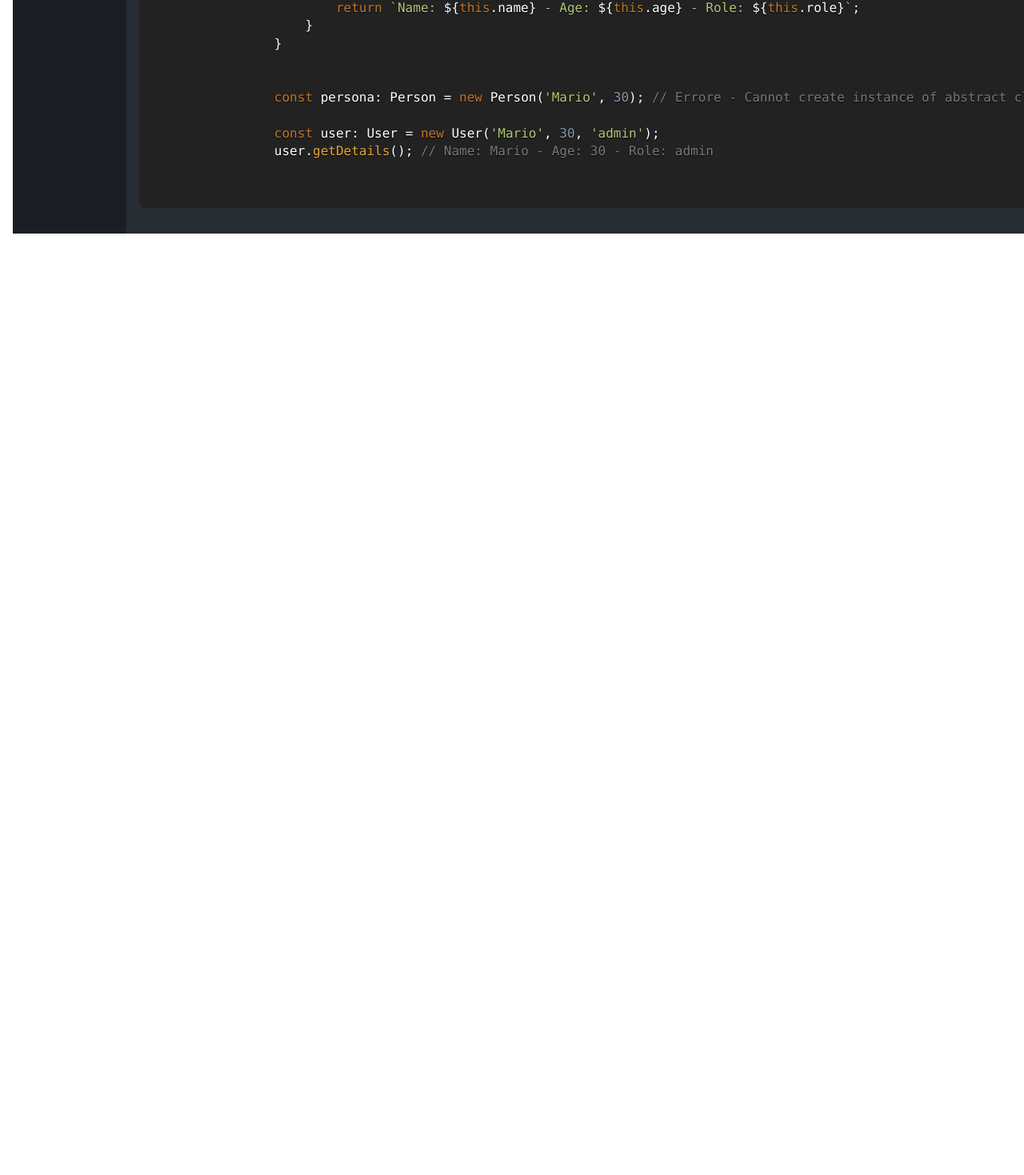
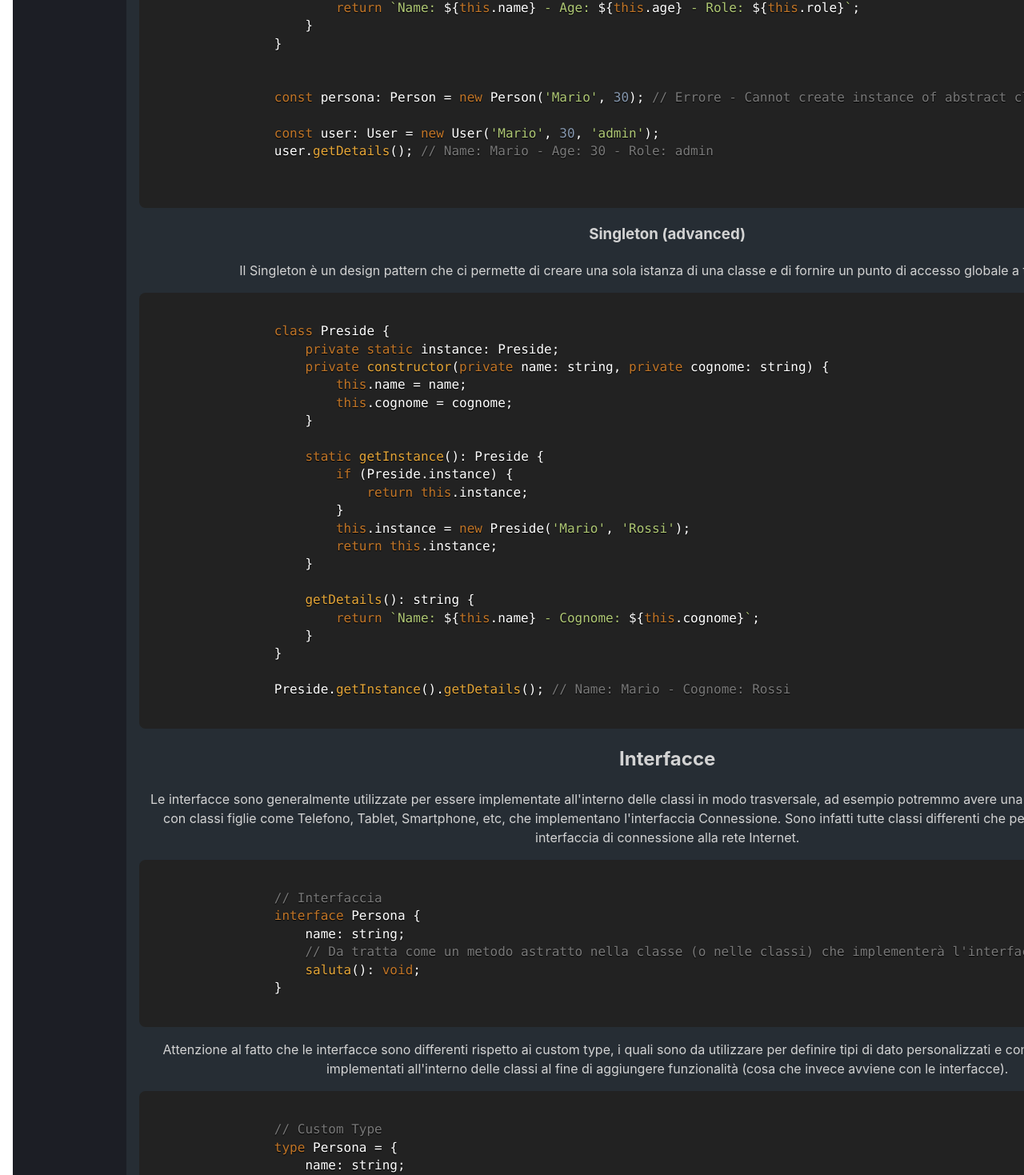
Before and after one commit to aleattene/aleattene-knowledges, a React (Vite) app: page /it/languages/typescript in a window 1280 px wide. Shown: the part 10525-11994 px from the top of the page at 80% size. Before the commit the page ends 10817 px from the top, so only its background shows below. Built offline with nearby package versions, Linux system fonts and the light colour scheme.

Commit message:
feat(ts): add singleton and interface description and examples

```diff
--- a/src/pages/it/Languages/Typescript/Typescript.tsx
+++ b/src/pages/it/Languages/Typescript/Typescript.tsx
@@ -415,6 +415,171 @@ const Typescript: React.FC = () => {
                 user.getDetails(); // Name: Mario - Age: 30 - Role: admin
 
             `}/>
+            <h3>Singleton (advanced)</h3>
+            <p>Il Singleton è un design pattern che ci permette di creare una sola istanza di una classe e di fornire
+                un punto di accesso globale a tale istanza.</p>
+            <TypescriptCode code={`
+                class Preside {
+                    private static instance: Preside;
+                    private constructor(private name: string, private cognome: string) {
+                        this.name = name;
+                        this.cognome = cognome;
+                    }
+
+                    static getInstance(): Preside {
+                        if (Preside.instance) {
+                            return this.instance;
+                        }
+                        this.instance = new Preside('Mario', 'Rossi');
+                        return this.instance;
+                    }
+
+                    getDetails(): string {
+                        return \`Name: \${this.name} - Cognome: \${this.cognome}\`;
+                    }
+                }
+
+                Preside.getInstance().getDetails(); // Name: Mario - Cognome: Rossi
+            `}/>
+            <h2>Interfacce</h2>
+            <p>Le interfacce sono generalmente utilizzate per essere implementate all'interno delle classi in modo
+                trasversale, ad esempio potremmo avere una classe astratta Dispositivo con classi figlie come
+                Telefono, Tablet, Smartphone, etc, che implementano l'interfaccia Connessione.
+                Sono infatti tutte classi differenti che però condividono la stessa interfaccia di connessione alla
+                rete Internet.
+            </p>
+            <TypescriptCode code={`
+                // Interfaccia
+                interface Persona {
+                    name: string;
+                    // Da tratta come un metodo astratto nella classe (o nelle classi) che implementerà l'interfaccia
+                    saluta(): void;
+                }
+            `}/>
+            <p>Attenzione al fatto che le interfacce sono differenti rispetto ai custom type, i quali sono da
+                utilizzare per definire tipi di dato personalizzati e complessi e non per essere implementati
+                all'interno delle classi al fine di aggiungere funzionalità (cosa che invece avviene con le interfacce).
+            </p>
+            <TypescriptCode code={`
+                // Custom Type
+                type Persona = {
+                    name: string;
+                    saluta(): void;
+                }
+            `}/>
+            <TypescriptCode code={`
+                (???)
+                // Implementazione dell'interfaccia Persona
+                class X implements Persona {
+                    // Proprietà obbligatoria da inizializzare perché non inizializzata nell'interfaccia (può essere
+                    // ReadOnly), non vanno usati i modificatori di accesso (public, private, protected) e non vanno
+                    // usati gli shortHand constructor
+                    name: string;
+
+                    constructor(name: string) {
+                        this.name = name;
+                    }
+
+                    saluta(): void {
+                        console.log(\`Ciao, sono \${this.name}\`);
+                    }
+                }
+
+                // Interfaccia Qwerty
+                interface Qwerty {
+                    scrivi(): void;
+                }
+
+                // Implementazione contestuale sia dell'interfaccia Qwerty che Persona
+                class Y implements Persona, Qwerty { ... }
+
+                // Estensioni di più interfacce (possibile) ma non di più classi (non permesso)
+                class Z extends X implements Persona, Qwerty { ... }
+            `}/>
+            <TypescriptCode code={`
+                (???)
+                // Interfaccia Internet
+                interface Internet {
+                    ip: string;
+                    connettiInternet(): void;
+                }
+
+                // Classe Astratta Dispositivo
+                abstract class Dispositivo {
+                    constructor(protected nome: string, protected anno: number) {
+                        ... (???)
+                    }
+
+                    abstract accendi(): void;
+                    abstract spegni(): void;
+                }
+
+                // Classe Telefono che estende Dispositivo
+                class Telefono extends Dispositivo {
+                    accendi(): void { ... }
+                    spegni(): void { ... }
+                }
+
+                // Classe Smartphone che estende Telefono e implementa l'interfaccia Internet
+                class Smartphone extends Telefono implements Internet {
+                    ip: string;
+
+                    constructor (nome: string, anno: number, ip: string) {
+                        super(nome, anno);
+                        this.ip = ip;
+                    }
+
+                    accendi(): void { ... }
+                    spegni(): void { ... }
+
+                    connettiInternet(): void { ... }
+                }
+            `}/>
+            <TypescriptCode code={`
+                (???)
+                // Interfaccia X
+                interface X {
+                    name: string;
+                }
+
+                // Interfaccia Y che estende interfaccia X
+                interface Y extends X {
+                    cognome: string;
+                    respira(): void;
+                }
+
+                // Interfaccia Z
+                interface Z {
+                    telefono: string;
+                    saluta(): void;
+                }
+
+                // Interfaccia W che estende le interfacce Y e Z (estensione di più interfacce)
+                interface W extends Y, Z {
+                    eta: number;
+                    mangia(): void;
+                }
+
+                // Classe Persona che implementa l'interfaccia W
+                class Persona implements W {
+                    via: string;
+                    name: string;
+                    cognome: string;
+                    telefono: string;
+
+
+                    constructor(via: string, name: string, cognome: string, telefono: string) {
+                        this.via = via;
+                        this.name = name;
+                        this.cognome = cognome;
+                        this.telefono = telefono;
+                    }
+
+                    respira(): void { ... }
+                    saluta(): void { ... }
+                    mangia(): void { ... }
+                }
+            `}/>
         </div>
     );
 };
```
